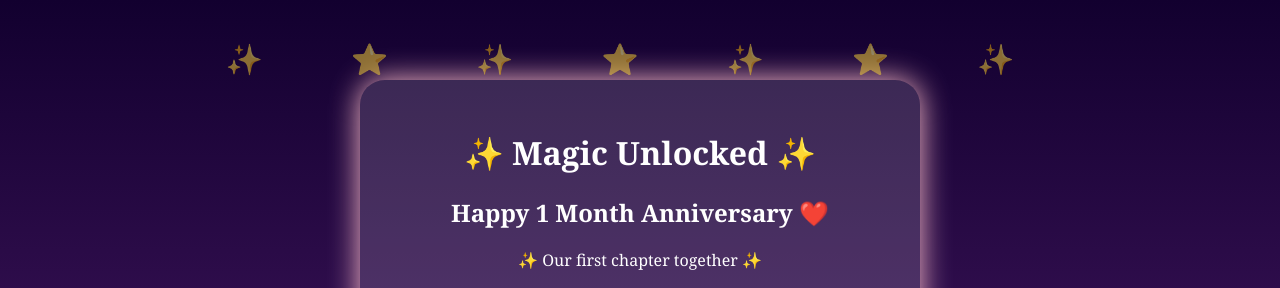
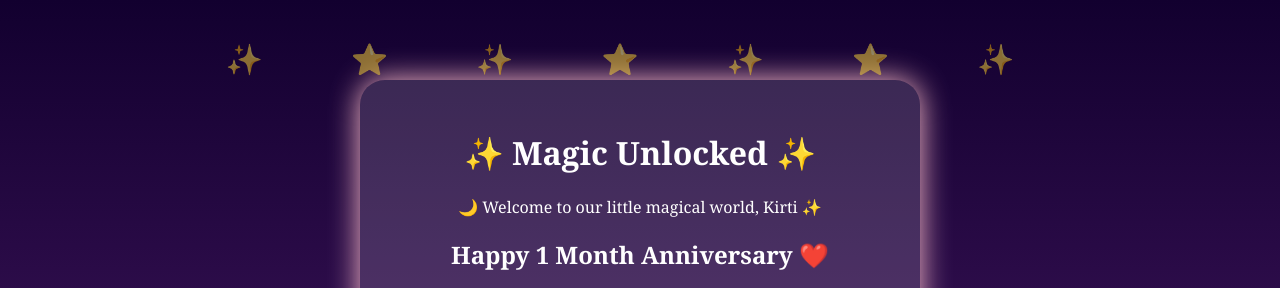
Before and after one commit to khushibindra182-lgtm/kirti-anniversry, a plain HTML site: page surprise.html in a window 1280 px wide. Shown: the top 288 px of the page. Drawn offline with Linux system fonts and the light colour scheme.

Commit message:
Update surprise.html

```diff
--- a/surprise.html
+++ b/surprise.html
@@ -9,6 +9,7 @@
 <div class="quiz-box surprise">
 
 <h1>✨ Magic Unlocked ✨</h1>
+  <p>🌙 Welcome to our little magical world, Kirti ✨</p>
 
 <h2>Happy 1 Month Anniversary ❤️</h2>
   <p>✨ Our first chapter together ✨</p>
```
